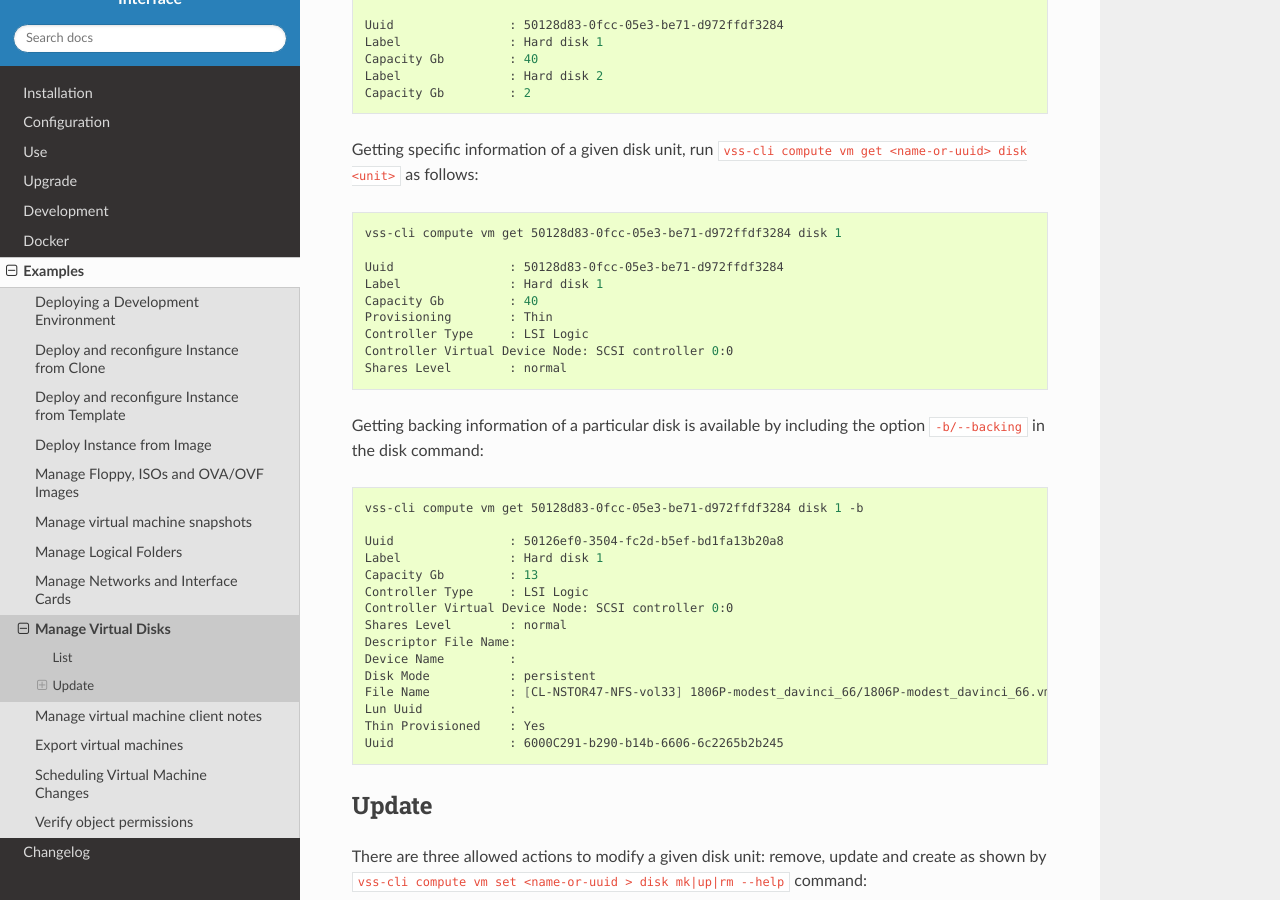
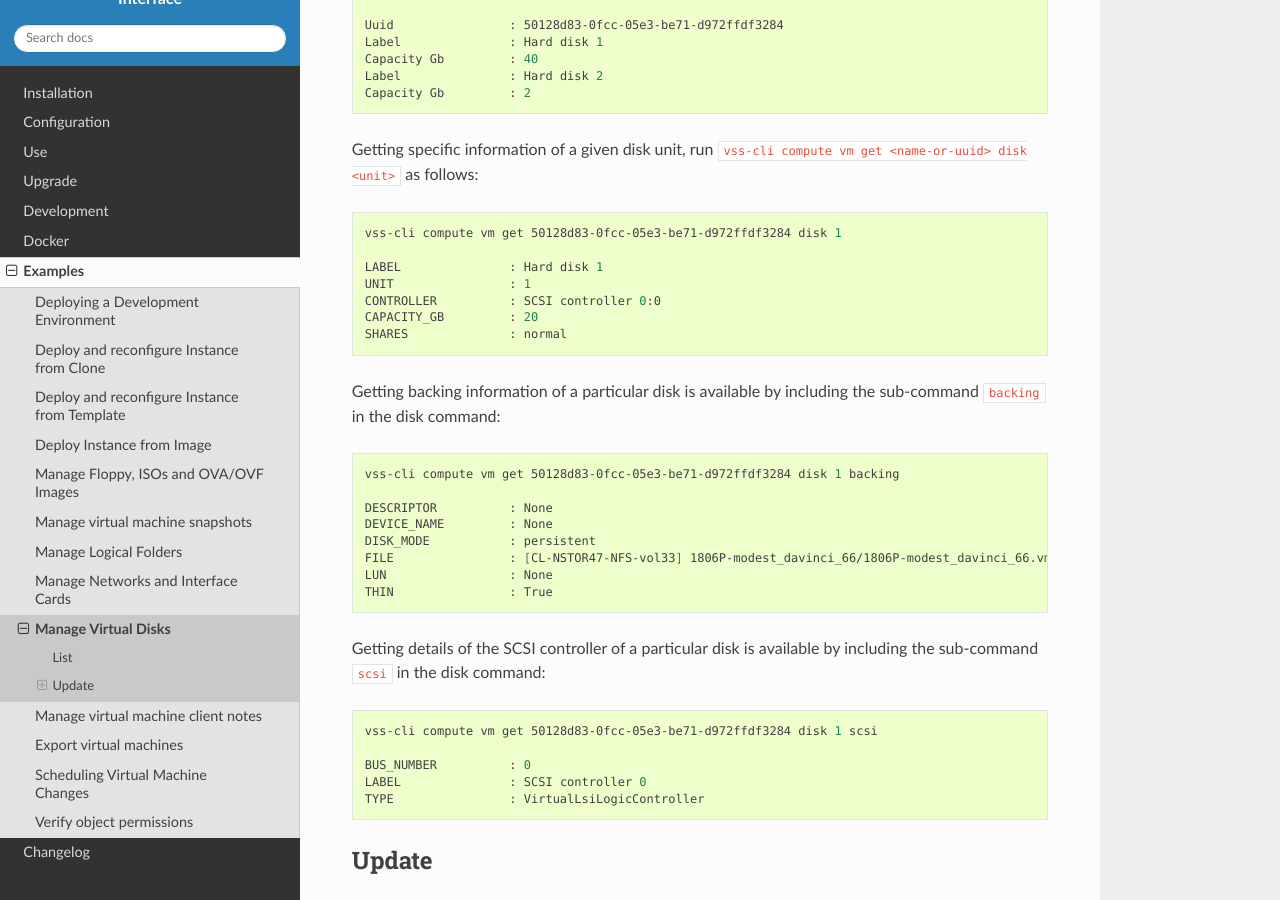
Before and after one commit to EIS-ITS/vss-cli, a Sphinx documentation site: the page built from docs/examples/disk.rst, in a window 1280 px wide and 900 px high, scrolled down 441 px. Built offline with Sphinx 7.4.7 and the Read the Docs theme 2.0.0, drawn with Linux system fonts in a browser that asks for light colours; the version number could not be read and is left out.

Commit message:
Issue #118: ⚡️compute/vm/get/disk get scsi controller - New command compute vm get <uuid> disk <unit> scsi   - vss_cli/const.py   - vss_cli/plugins/compute_plugins/vm.py - Updated commad compute vm get <uuid> disk <unit> backing - Updating docs:   - docs/examples/disk.rst - fixes #118

```diff
--- a/docs/examples/disk.rst
+++ b/docs/examples/disk.rst
@@ -31,34 +31,38 @@ follows:
 
     vss-cli compute vm get 50128d83-0fcc-05e3-be71-d972ffdf3284 disk 1
 
-    Uuid                : 50128d83-0fcc-05e3-be71-d972ffdf3284
-    Label               : Hard disk 1
-    Capacity Gb         : 40
-    Provisioning        : Thin
-    Controller Type     : LSI Logic
-    Controller Virtual Device Node: SCSI controller 0:0
-    Shares Level        : normal
+    LABEL               : Hard disk 1
+    UNIT                : 1
+    CONTROLLER          : SCSI controller 0:0
+    CAPACITY_GB         : 20
+    SHARES              : normal
 
-Getting backing information of a particular disk is available by including the option ``-b/--backing``
+Getting backing information of a particular disk is available by including the sub-command ``backing``
 in the disk command:
 
 .. code-block:: bash
 
-    vss-cli compute vm get 50128d83-0fcc-05e3-be71-d972ffdf3284 disk 1 -b
+    vss-cli compute vm get 50128d83-0fcc-05e3-be71-d972ffdf3284 disk 1 backing
 
-    Uuid                : 50126ef0-3504-fc2d-b5ef-bd1fa13b20a8
-    Label               : Hard disk 1
-    Capacity Gb         : 13
-    Controller Type     : LSI Logic
-    Controller Virtual Device Node: SCSI controller 0:0
-    Shares Level        : normal
-    Descriptor File Name:
-    Device Name         :
-    Disk Mode           : persistent
-    File Name           : [CL-NSTOR47-NFS-vol33] 1806P-modest_davinci_66/1806P-modest_davinci_66.vmdk
-    Lun Uuid            :
-    Thin Provisioned    : Yes
-    Uuid                : 6000C291-b290-b14b-6606-6c2265b2b245
+    DESCRIPTOR          : None
+    DEVICE_NAME         : None
+    DISK_MODE           : persistent
+    FILE                : [CL-NSTOR47-NFS-vol33] 1806P-modest_davinci_66/1806P-modest_davinci_66.vmdk
+    LUN                 : None
+    THIN                : True
+
+
+Getting details of the SCSI controller of a particular disk is available by including the sub-command ``scsi``
+in the disk command:
+
+
+.. code-block:: bash
+
+    vss-cli compute vm get 50128d83-0fcc-05e3-be71-d972ffdf3284 disk 1 scsi
+
+    BUS_NUMBER          : 0
+    LABEL               : SCSI controller 0
+    TYPE                : VirtualLsiLogicController
 
 
 Update
```
Also changed, not shown: .bumpversion.cfg, 4 other files.
